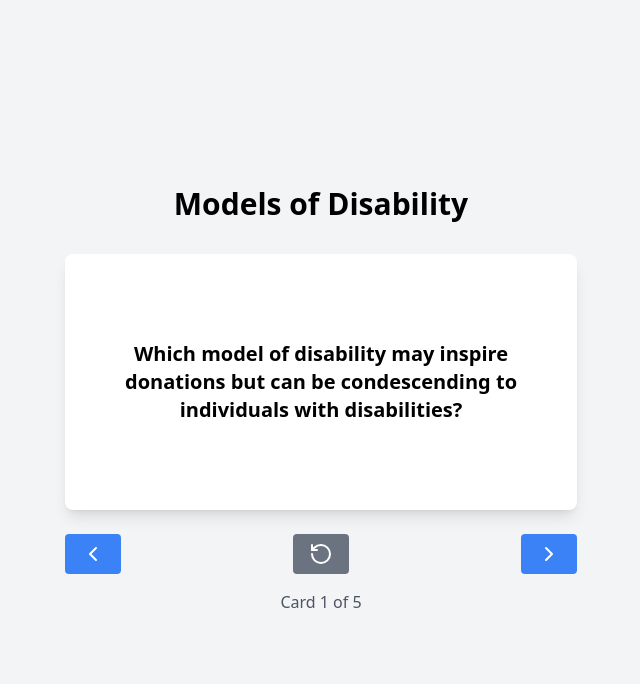
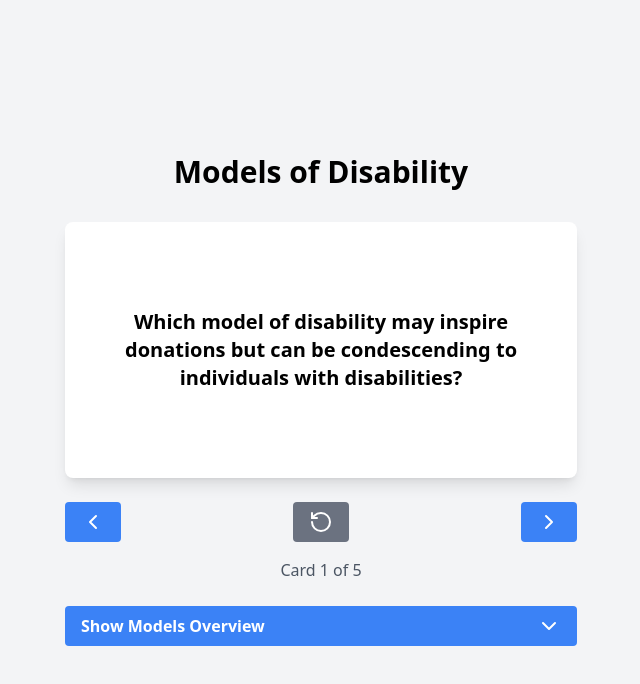
Before and after one commit to statecs/a11y-flashcard, a React (Create React App) app: page /chapter/models-of-disability in a window 1280 px wide. Shown: the top 684 px of the page, without its empty margins (319-959 px from the left). Built offline with nearby package versions, Linux system fonts and the light colour scheme.

Commit message:
Models overview

```diff
--- a/src/App.tsx
+++ b/src/App.tsx
@@ -60,7 +60,13 @@ const App: React.FC = () => (
       <Route path="/" element={<LandingPage />} />
       <Route
         path="/chapter/models-of-disability"
-        element={<FlashcardApp cards={modelsOfDisabilityData.cards} title={modelsOfDisabilityData.title} />}
+        element={
+          <FlashcardApp
+            cards={modelsOfDisabilityData.cards}
+            title={modelsOfDisabilityData.title}
+            overview={modelsOfDisabilityData.overview}
+          />
+        }
       />
       <Route path="/chapter/:chapterId" element={<ChapterNotFound />} />
     </Routes>
--- a/src/components/FlashCardApp.tsx
+++ b/src/components/FlashCardApp.tsx
@@ -1,14 +1,20 @@
 import React, { useState, useRef, useEffect } from 'react';
-import { ChevronLeft, ChevronRight, RotateCcw } from 'lucide-react';
+import { ChevronLeft, ChevronRight, RotateCcw, ChevronDown, ChevronUp } from 'lucide-react';
 
 interface FlashcardData {
   question: string;
   answer: string;
 }
 
+interface OverviewData {
+  model: string;
+  description: string;
+}
+
 interface FlashcardProps {
   cards: FlashcardData[];
   title: string;
+  overview?: OverviewData[];
 }
 
 const FlashcardComponent: React.FC<{ card: FlashcardData; flipped: boolean; onClick: () => void }> = ({ card, flipped, onClick }) => (
@@ -34,7 +40,33 @@ const FlashcardComponent: React.FC<{ card: FlashcardData; flipped: boolean; onCl
   </div>
 );
 
-const FlashcardApp: React.FC<FlashcardProps> = ({ cards, title }) => {
+const OverviewDropdown: React.FC<{ overview: OverviewData[] }> = ({ overview }) => {
+  const [isOpen, setIsOpen] = useState(false);
+
+  return (
+    <div className="w-full max-w-lg mt-6">
+      <button
+        onClick={() => setIsOpen(!isOpen)}
+        className="w-full bg-blue-500 hover:bg-blue-700 text-white font-bold py-2 px-4 rounded flex justify-between items-center"
+      >
+        <span>Show Models Overview</span>
+        {isOpen ? <ChevronUp size={24} /> : <ChevronDown size={24} />}
+      </button>
+      {isOpen && (
+        <div className="mt-2 bg-white rounded-lg shadow-md p-4">
+          {overview.map((item, index) => (
+            <div key={index} className="mb-4">
+              <h3 className="font-bold text-lg">{item.model}</h3>
+              <p>{item.description}</p>
+            </div>
+          ))}
+        </div>
+      )}
+    </div>
+  );
+};
+
+const FlashcardApp: React.FC<FlashcardProps> = ({ cards, title, overview }) => {
   const [currentIndex, setCurrentIndex] = useState<number>(0);
   const [flipped, setFlipped] = useState<boolean>(false);
   const cardRef = useRef<HTMLDivElement>(null);
@@ -92,6 +124,7 @@ const FlashcardApp: React.FC<FlashcardProps> = ({ cards, title }) => {
         </button>
       </div>
       <p className="mt-4 text-gray-600" aria-live="polite">Card {currentIndex + 1} of {cards.length}</p>
+      {overview && <OverviewDropdown overview={overview} />}
     </div>
   );
 };
--- a/src/data/modelsOfDisability.json
+++ b/src/data/modelsOfDisability.json
@@ -21,5 +21,35 @@
       "question": "True or False: Assistive technologies like screen readers align closely with the Functional Solutions model.",
       "answer": "True"
     }
+  ],
+  "overview": [
+    {
+      "model": "Medical Model",
+      "description": "Views the impairment as the problem. Disability is an attribute of the person's body being broken, imperfect, or otherwise not able to function in society."
+    },
+    {
+      "model": "Social Model",
+      "description": "Views the structures of society as the problem. Disability is not an attribute of a person, but a complex collection of conditions, many of which are created by the social environment."
+    },
+    {
+      "model": "Biopsychosocial Model",
+      "description": "Integrates the medical and social models. Synthesizes the different perspectives of health: biological, individual, social, and environmental."
+    },
+    {
+      "model": "Economic Model",
+      "description": "Defines disability by a person's inability to participate in work. It also assesses the degree to which impairment affects an individual's productivity and the economic consequences for the individual, employer, and the state."
+    },
+    {
+      "model": "Functional Solutions Model",
+      "description": "A practical perspective that identifies the functional limitations due to disability, with the intent to create and promote solutions to overcome them."
+    },
+    {
+      "model": "Social Identity or Cultural Affiliation Model",
+      "description": "Refers to deriving one's personal identity from membership within a group of like-minded individuals. This model is most evident among people who are Deaf, due to their shared linguistic experience as sign language users."
+    },
+    {
+      "model": "Charity Model",
+      "description": "Regards people with disabilities as unfortunate and in need of assistance from the outside, with those providing charity viewed as benevolent contributors to a needy population."
+    }
   ]
 }
```
Lines whose indentation alone changed are shown as unchanged.
